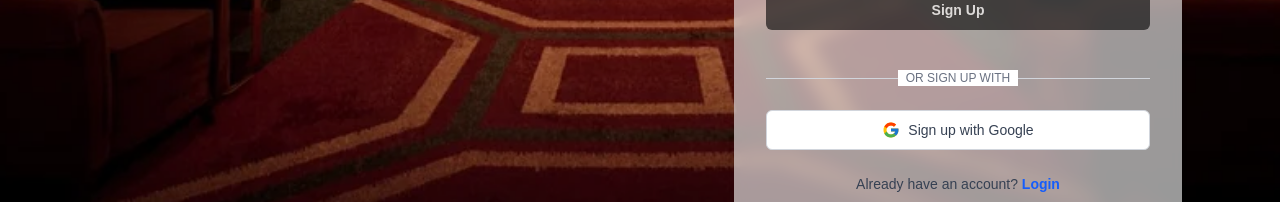
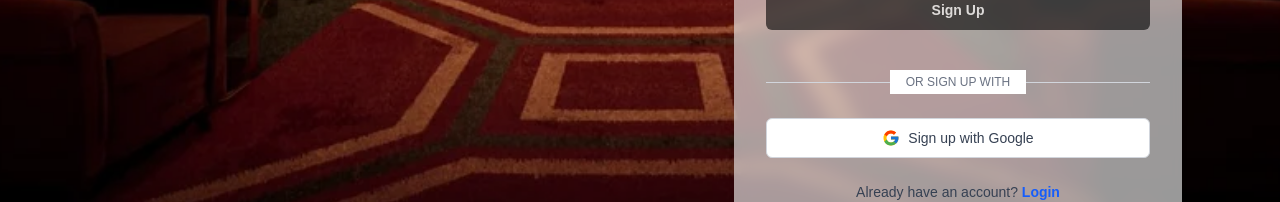
Before and after one commit to asrim10/Stayora, a Next.js app in the folder stayora-frontend/: page /register in a window 1280 px wide. Shown: the part 718-920 px from the top of the page. Built offline with nearby package versions, Linux system fonts and the light colour scheme; no server answers.

Commit message:
prevented OAuth divider line from cutting through text

```diff
--- a/stayora-frontend/app/(auth)/_components/LoginForm.tsx
+++ b/stayora-frontend/app/(auth)/_components/LoginForm.tsx
@@ -187,11 +187,11 @@ export default function LoginForm() {
 
         {/* Google OAuth Divider */}
         <div className="relative my-6">
-          <div className="absolute inset-0 flex items-center">
+          <div className="absolute inset-0 flex items-center" aria-hidden="true">
             <div className="w-full border-t border-gray-300" />
           </div>
-          <div className="relative flex justify-center text-xs uppercase">
-            <span className="bg-white dark:bg-black/40 px-2 text-gray-500">
+          <div className="relative flex justify-center">
+            <span className="relative bg-white dark:bg-background px-4 py-1 text-xs uppercase text-gray-500">
               Or continue with
             </span>
           </div>
--- a/stayora-frontend/app/(auth)/_components/RegisterForm.tsx
+++ b/stayora-frontend/app/(auth)/_components/RegisterForm.tsx
@@ -225,11 +225,11 @@ export default function RegisterForm() {
 
         {/* Google OAuth Sign-Up */}
         <div className="relative my-6">
-          <div className="absolute inset-0 flex items-center">
+          <div className="absolute inset-0 flex items-center" aria-hidden="true">
             <div className="w-full border-t border-gray-300" />
           </div>
-          <div className="relative flex justify-center text-xs uppercase">
-            <span className="bg-white dark:bg-black/40 px-2 text-gray-500">
+          <div className="relative flex justify-center">
+            <span className="relative bg-white dark:bg-background px-4 py-1 text-xs uppercase text-gray-500">
               Or sign up with
             </span>
           </div>
```
